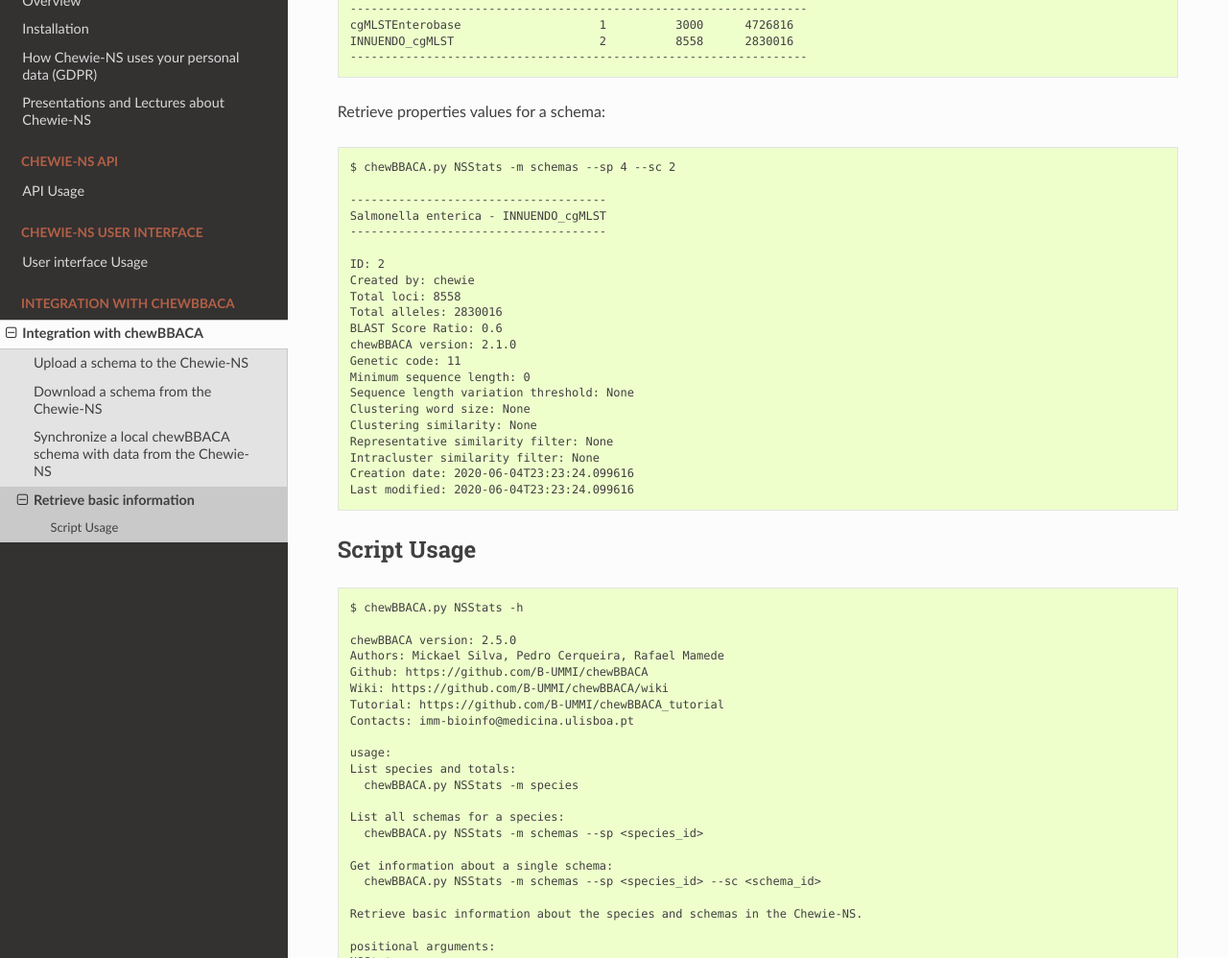
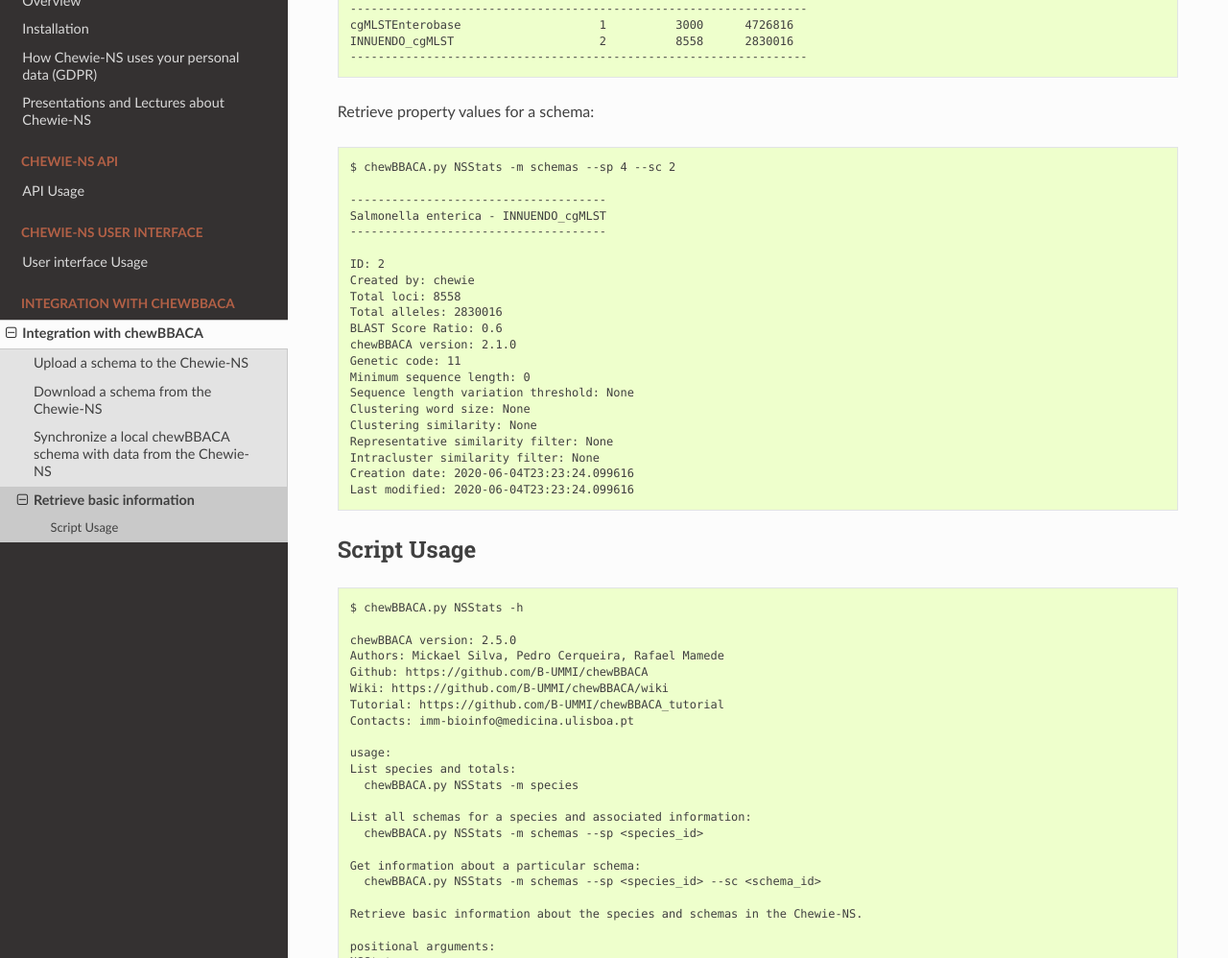
Before and after one commit to B-UMMI/Chewie-NS, a Sphinx documentation site: the page built from docs/user/nsstats_api.rst, in a window 1280 px wide and 1400 px high, scrolled down 582 px. Shown: the part 151-1149 px from the top of the window at 96% size. Built offline with Sphinx 7.4.7 and the Read the Docs theme 2.0.0, drawn with Linux system fonts in a browser that asks for light colours; some of the changed text lies outside the part shown.

Commit message:
Update nsstats_api.rst

```diff
--- a/docs/user/nsstats_api.rst
+++ b/docs/user/nsstats_api.rst
@@ -35,7 +35,7 @@
     INNUENDO_cgMLST                     2          8558      2830016
     ------------------------------------------------------------------
 
-Retrieve properties values for a schema::
+Retrieve property values for a schema::
 
     $ chewBBACA.py NSStats -m schemas --sp 4 --sc 2
 
@@ -77,10 +77,10 @@
     List species and totals:
       chewBBACA.py NSStats -m species
 
-    List all schemas for a species:
+    List all schemas for a species and associated information:
       chewBBACA.py NSStats -m schemas --sp <species_id>
 
-    Get information about a single schema:
+    Get information about a particular schema:
       chewBBACA.py NSStats -m schemas --sp <species_id> --sc <schema_id>
 
     Retrieve basic information about the species and schemas in the Chewie-NS.
```
Also changed, not shown: other parts of docs/user/nsstats_api.rst (+2 -2 lines).
